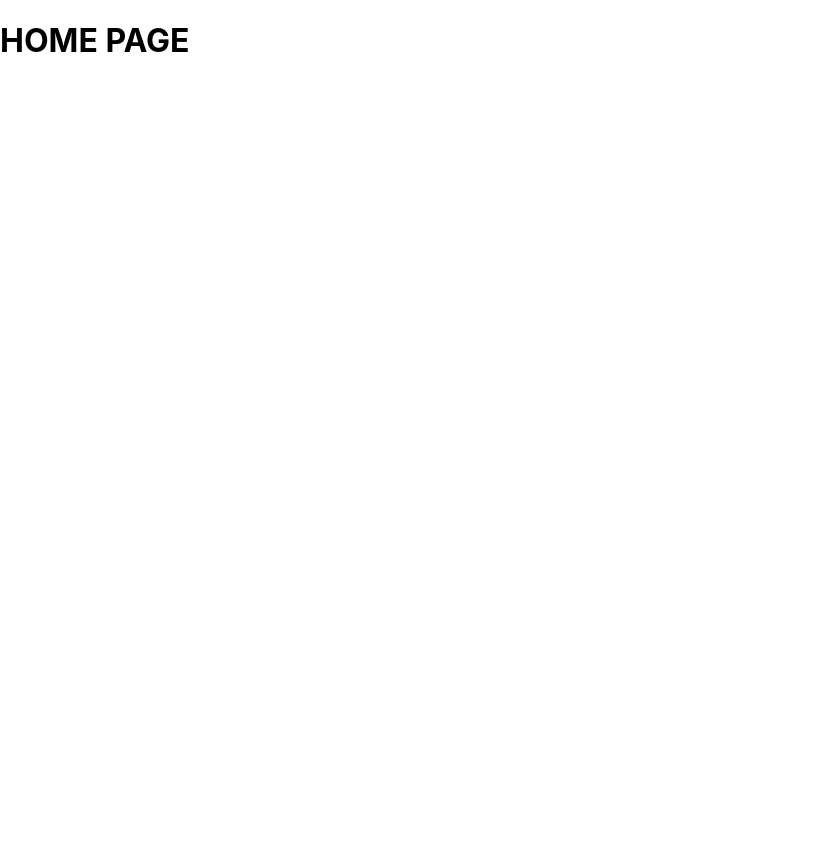
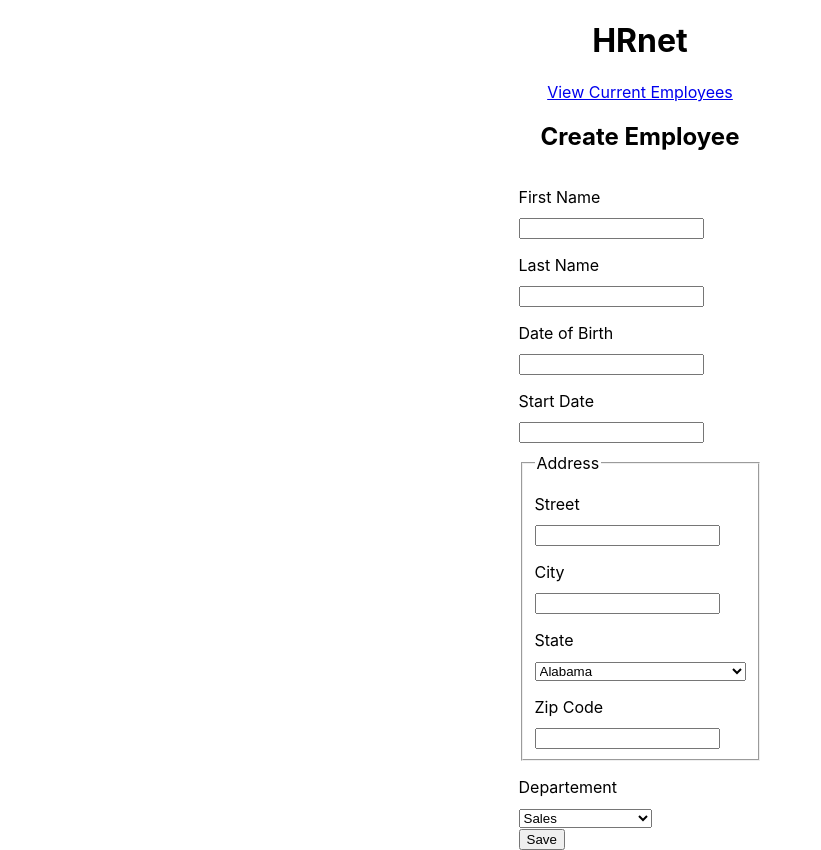
Before and after one commit to yoshi-bh/P14-Faites-passer-une-librairie-jQuery-vers-React, a React (Create React App) app: page / in a window 1280 px wide. Shown: the whole page, without its empty margins (0-821 px from the left). Before the commit the page ends 800 px from the top, so only its background shows below. Built offline with nearby package versions, Linux system fonts and the light colour scheme.

Commit message:
integrated page and components for home page

```diff
--- /dev/null
+++ b/src/components/InputElement/index.jsx
@@ -0,0 +1,12 @@
+import "../../styles/InputElement.scss";
+
+function InputElement({ id, type, label }) {
+	return (
+		<div className="input-element">
+			<label htmlFor={id}>{label}</label>
+			<input type={type} id={id} />
+		</div>
+	);
+}
+
+export default InputElement;
--- /dev/null
+++ b/src/components/SelectElement/index.jsx
@@ -0,0 +1,28 @@
+import "../../styles/SelectElement.scss";
+
+function SelectElement({ id, label, options }) {
+	return (
+		<div className="select-element">
+			<label htmlFor={id}>{label}</label>
+			<select name={id} id={id}>
+				{options.map((option) => (
+					<option key={id + option.name} value={option.value}>{option.name}</option>
+					// const option = document.createElement("option");
+					// option.value = state.abbreviation;
+					// option.text = state.name;
+					// stateSelect.appendChild(option);
+				))}
+				{/* {data.map((elem) => (
+					<Card
+						key={elem.id}
+						id={elem.id}
+						img={elem.cover}
+						title={elem.title}
+					></Card>
+				))} */}
+			</select>
+		</div>
+	);
+}
+
+export default SelectElement;
--- a/src/pages/Home/index.jsx
+++ b/src/pages/Home/index.jsx
@@ -1,9 +1,43 @@
+import { Link } from "react-router-dom";
+import InputElement from "../../components/InputElement";
+import SelectElement from "../../components/SelectElement";
+import options from "./options";
 import "../../styles/Home.scss";
 
 function Home() {
+	const handleSubmit = (evt) => {
+		evt.preventDefault();
+		console.log(evt.target["firstName"].value);
+	};
+
 	return (
 		<div className="home">
-			<h1>HOME PAGE</h1>
+			<header>
+				<h1>HRnet</h1>
+			</header>
+			<section>
+				<Link to="/employees">View Current Employees</Link>
+				<h2>Create Employee</h2>
+				<form action="POST" onSubmit={handleSubmit}>
+					<InputElement id="firstName" label="First Name" />
+					<InputElement id="lastName" label="Last Name" />
+					<InputElement id="birthDate" label="Date of Birth" />
+					<InputElement id="startDate" label="Start Date" />
+					<fieldset className="address">
+						<legend>Address</legend>
+						<InputElement id="street" label="Street" />
+						<InputElement id="city" label="City" />
+						<SelectElement id="state" label="State" options={options.states} />
+						<InputElement id="zip" label="Zip Code" />
+					</fieldset>
+					<SelectElement
+						id="department"
+						label="Departement"
+						options={options.departments}
+					/>
+					<button>Save</button>
+				</form>
+			</section>
 		</div>
 	);
 }
--- /dev/null
+++ b/src/pages/Home/options.js
@@ -0,0 +1,265 @@
+const states = [
+	{
+		name: "Alabama",
+		value: "AL",
+	},
+	{
+		name: "Alaska",
+		value: "AK",
+	},
+	{
+		name: "American Samoa",
+		value: "AS",
+	},
+	{
+		name: "Arizona",
+		value: "AZ",
+	},
+	{
+		name: "Arkansas",
+		value: "AR",
+	},
+	{
+		name: "California",
+		value: "CA",
+	},
+	{
+		name: "Colorado",
+		value: "CO",
+	},
+	{
+		name: "Connecticut",
+		value: "CT",
+	},
+	{
+		name: "Delaware",
+		value: "DE",
+	},
+	{
+		name: "District Of Columbia",
+		value: "DC",
+	},
+	{
+		name: "Federated States Of Micronesia",
+		value: "FM",
+	},
+	{
+		name: "Florida",
+		value: "FL",
+	},
+	{
+		name: "Georgia",
+		value: "GA",
+	},
+	{
+		name: "Guam",
+		value: "GU",
+	},
+	{
+		name: "Hawaii",
+		value: "HI",
+	},
+	{
+		name: "Idaho",
+		value: "ID",
+	},
+	{
+		name: "Illinois",
+		value: "IL",
+	},
+	{
+		name: "Indiana",
+		value: "IN",
+	},
+	{
+		name: "Iowa",
+		value: "IA",
+	},
+	{
+		name: "Kansas",
+		value: "KS",
+	},
+	{
+		name: "Kentucky",
+		value: "KY",
+	},
+	{
+		name: "Louisiana",
+		value: "LA",
+	},
+	{
+		name: "Maine",
+		value: "ME",
+	},
+	{
+		name: "Marshall Islands",
+		value: "MH",
+	},
+	{
+		name: "Maryland",
+		value: "MD",
+	},
+	{
+		name: "Massachusetts",
+		value: "MA",
+	},
+	{
+		name: "Michigan",
+		value: "MI",
+	},
+	{
+		name: "Minnesota",
+		value: "MN",
+	},
+	{
+		name: "Mississippi",
+		value: "MS",
+	},
+	{
+		name: "Missouri",
+		value: "MO",
+	},
+	{
+		name: "Montana",
+		value: "MT",
+	},
+	{
+		name: "Nebraska",
+		value: "NE",
+	},
+	{
+		name: "Nevada",
+		value: "NV",
+	},
+	{
+		name: "New Hampshire",
+		value: "NH",
+	},
+	{
+		name: "New Jersey",
+		value: "NJ",
+	},
+	{
+		name: "New Mexico",
+		value: "NM",
+	},
+	{
+		name: "New York",
+		value: "NY",
+	},
+	{
+		name: "North Carolina",
+		value: "NC",
+	},
+	{
+		name: "North Dakota",
+		value: "ND",
+	},
+	{
+		name: "Northern Mariana Islands",
+		value: "MP",
+	},
+	{
+		name: "Ohio",
+		value: "OH",
+	},
+	{
+		name: "Oklahoma",
+		value: "OK",
+	},
+	{
+		name: "Oregon",
+		value: "OR",
+	},
+	{
+		name: "Palau",
+		value: "PW",
+	},
+	{
+		name: "Pennsylvania",
+		value: "PA",
+	},
+	{
+		name: "Puerto Rico",
+		value: "PR",
+	},
+	{
+		name: "Rhode Island",
+		value: "RI",
+	},
+	{
+		name: "South Carolina",
+		value: "SC",
+	},
+	{
+		name: "South Dakota",
+		value: "SD",
+	},
+	{
+		name: "Tennessee",
+		value: "TN",
+	},
+	{
+		name: "Texas",
+		value: "TX",
+	},
+	{
+		name: "Utah",
+		value: "UT",
+	},
+	{
+		name: "Vermont",
+		value: "VT",
+	},
+	{
+		name: "Virgin Islands",
+		value: "VI",
+	},
+	{
+		name: "Virginia",
+		value: "VA",
+	},
+	{
+		name: "Washington",
+		value: "WA",
+	},
+	{
+		name: "West Virginia",
+		value: "WV",
+	},
+	{
+		name: "Wisconsin",
+		value: "WI",
+	},
+	{
+		name: "Wyoming",
+		value: "WY",
+	},
+];
+
+const departments = [
+	{
+		name: "Sales",
+		value: "",
+	},
+	{
+		name: "Marketing",
+		value: "",
+	},
+	{
+		name: "Engineering",
+		value: "",
+	},
+	{
+		name: "Human Resources",
+		value: "",
+	},
+	{
+		name: "Legal",
+		value: "",
+	},
+];
+
+const options = { states, departments };
+
+export default options;
--- a/src/styles/Home.scss
+++ b/src/styles/Home.scss
@@ -0,0 +1,16 @@
+header {
+	display: flex;
+	align-items: center;
+	justify-content: center;
+}
+
+section {
+	display: flex;
+	flex-direction: column;
+	align-items: center;
+	justify-content: center;
+}
+
+.address {
+  margin-top: 10px;
+}
--- /dev/null
+++ b/src/styles/InputElement.scss
@@ -0,0 +1,5 @@
+label {
+	display: block;
+	margin-top: 1rem;
+	margin-bottom: 10px;
+}
--- /dev/null
+++ b/src/styles/SelectElement.scss
@@ -0,0 +1,5 @@
+label {
+	display: block;
+	margin-top: 1rem;
+	margin-bottom: 10px;
+}
```
Also changed, not shown: src/app/App.jsx (renamed from src/app/App.js).
